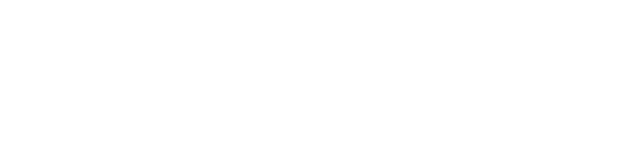
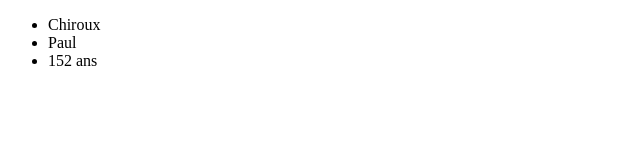
Before and after one commit to PaulChiroux/PaulChiroux.github.io, a plain HTML site: page index.html in a window 1280 px wide. Shown: the whole page, without its empty margins (0-640 px from the left). Drawn offline with Linux system fonts and the light colour scheme.

Commit message:
Adding personal info

```diff
--- a/index.html
+++ b/index.html
@@ -2,9 +2,13 @@
 <html lang="fr" dir="ltr">
   <head>
     <meta charset="utf-8">
-    <title> </title>
+    <title> Personal Info</title>
   </head>
   <body>
-
+    <ul>
+        <li>Chiroux</li>
+        <li>Paul</li>
+        <li>152 ans</li>
+    </ul>
   </body>
 </html>
```
